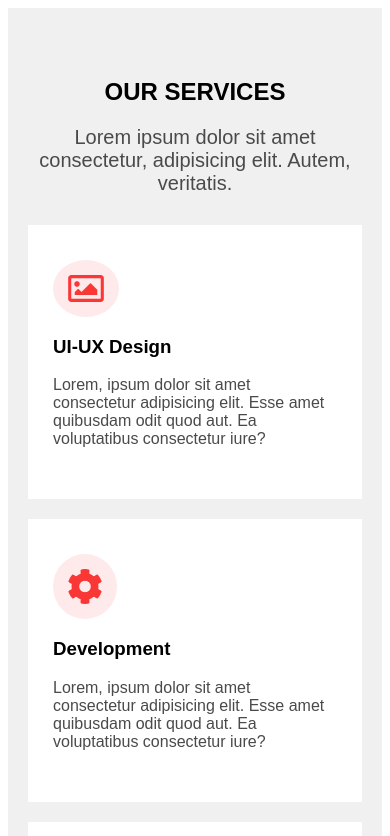
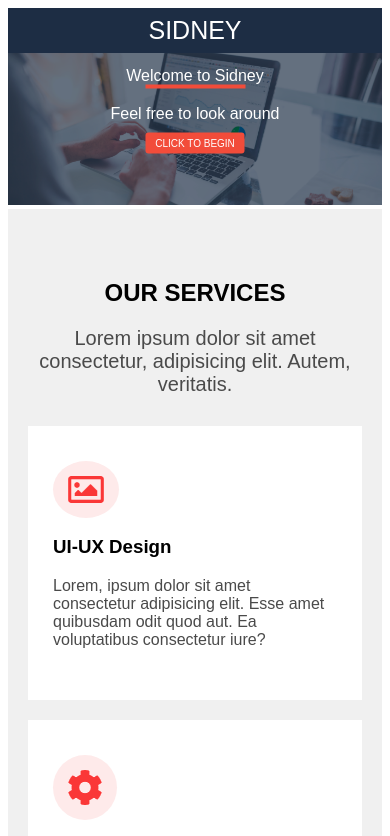
Before and after one commit to noemiAmaya/renponsive_landing, a plain HTML site: page index.html in a window 390 px wide. Shown: the top 836 px of the page. Drawn offline with Linux system fonts and the light colour scheme.

Commit message:
Avances header, aun faltan cosas (#3)

```diff
--- a/index.html
+++ b/index.html
@@ -8,11 +8,21 @@
     <title>Document</title>
     <link rel="stylesheet" href="css/style.css">
     <link rel="stylesheet" href="css/footer.css">
+    <link rel="stylesheet" href="tempheader.css">
 </head>
 
 <body>
-    <header></header>
-    <nav></nav>
+    <header class="header mobile"> <div>SIDNEY</div> </header>
+    <div class="contenedor">
+        <img class="imgbanner" src="./imagestempheader/banner.png" alt="">
+        <div class="center-text ">
+        Welcome to Sidney
+        <div class="line-red"></div>
+        <div class="space"></div>
+        Feel free to look around
+        <div class="bottom-red">CLICK TO BEGIN</div>
+    </div>
+    </div>
     <section class="services-section">
         <div class="section-header">
             <h1 class="title-section">
--- /dev/null
+++ b/tempheader.css
@@ -0,0 +1,95 @@
+*{
+    font-family: sans-serif;
+}
+.imgbanner{
+    width: 100%;
+}
+
+header{
+color: white;
+font-weight: 500;
+font-size: 25px;
+text-align: center;
+padding: 8px;
+}
+
+.mobile{
+background-color:  #1D2D44;
+
+}
+
+.center-text{
+    position: absolute;
+    top: 40%;
+    left:50%;
+    transform: translate(-50%,-50%);
+    color: white;
+}
+
+.contenedor{
+    position: relative ;
+    text-align: center;
+    display: inline-block;
+}
+
+.line-red{
+    border-bottom :4px #F24C3A solid;
+    width: 100px;
+    margin:0 auto;
+    padding:70px, 10px
+
+}
+.space{
+    padding: 8px;
+}
+
+.bottom-red{
+   background-color: #F24C3A;
+   margin: 10px 35px;
+   font-size: 10px;
+   border-radius: 3px;
+   padding: 5px 0px;
+
+}
+@media only screen and (min-width: 768px){
+
+    .nav {
+        font-size: 20px;
+        color: white;
+        font-weight: lighter;
+        float: right;
+        margin: 0 15px;
+    }
+
+    .mobile{
+        display: none;
+    }
+
+    .imgbanner{
+        width: 104%;
+   }
+   .center-text{
+       font-size: 40px;
+   }
+
+   .bottom-red{
+       margin: 100px 0px;
+      width: 100px;
+      height: 20px;
+      text-align: center;
+      position: absolute;
+      top: 40%;
+      left:50%;
+      transform: translate(-50%,-50%)
+   }
+   .text-nav{
+       color: white;
+       font-size: 20px;
+   }
+
+   @media (min-width: 481px) and (max-width: 767px){
+       .text-web {
+           display: none;
+       }
+   }
+}
```
Also changed, not shown: imagestempheader/banner.png (added).
